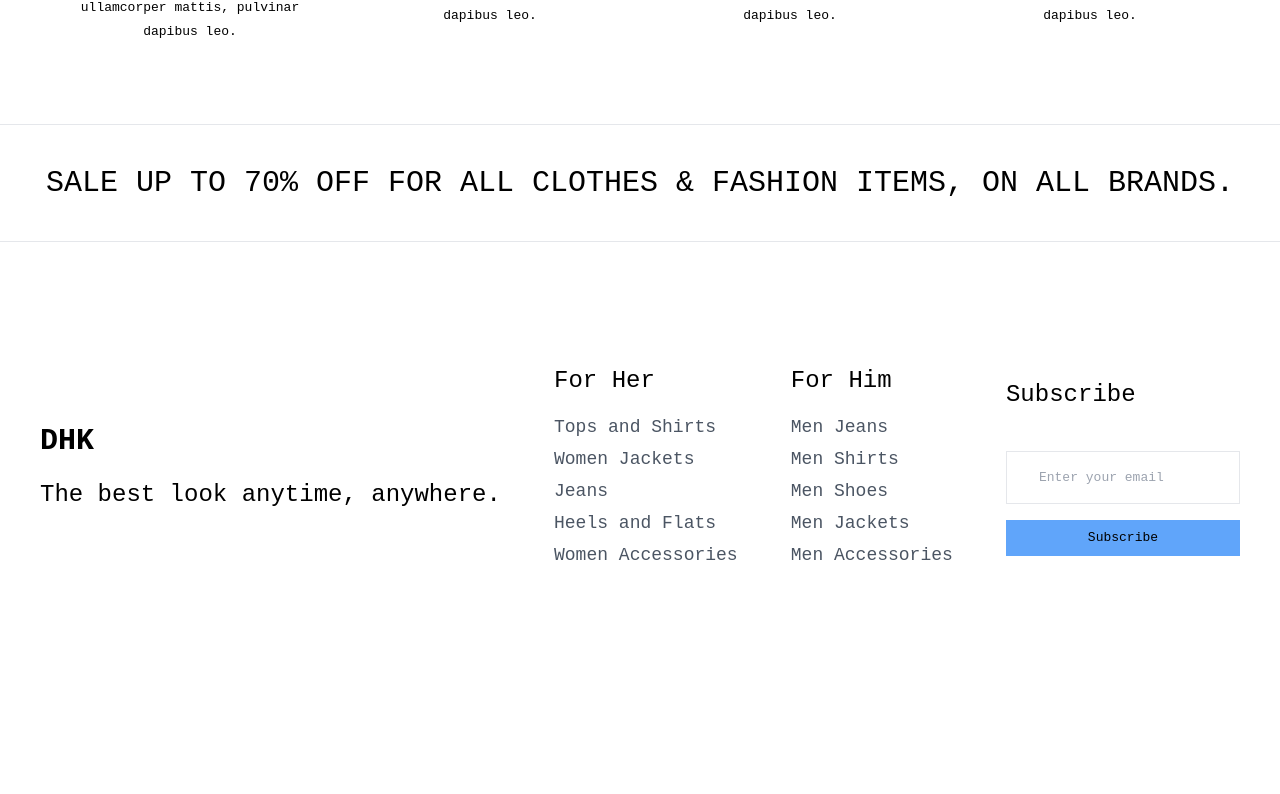
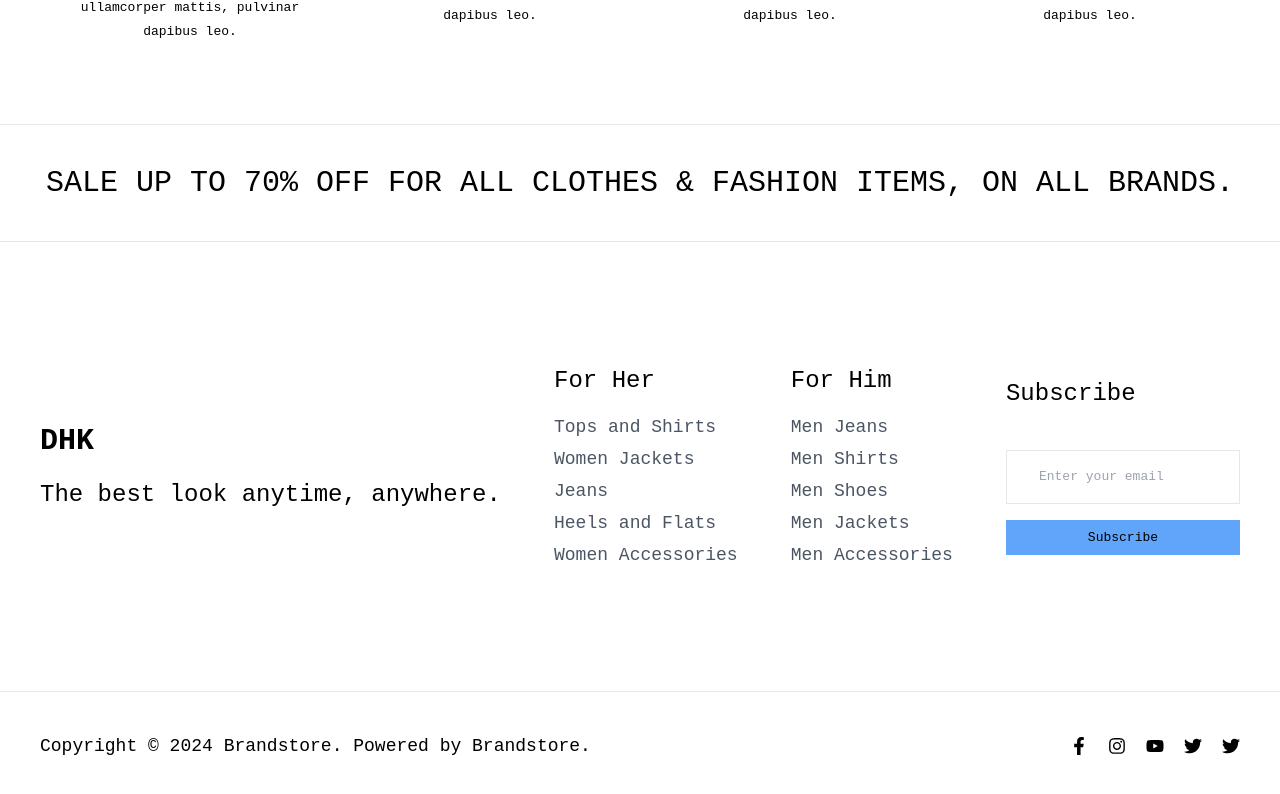
Before and after one commit to VividXe/shopping-portfolio, a Next.js app: page / in a window 1280 px wide. Shown: the part 2748-3542 px from the top of the page. Before the commit the page ends 3440 px from the top, so only its background shows below. Built offline with nearby package versions, Linux system fonts and the light colour scheme.

Commit message:
footer added

```diff
--- /dev/null
+++ b/src/components/home/copyright/copyright.tsx
@@ -0,0 +1,22 @@
+import {
+  FaFacebookF,
+  FaInstagram,
+  FaYoutube,
+  FaTwitter,
+} from "react-icons/fa";
+function Copyright() {
+  return (
+    <div className="text-black text-lg flex-col flex gap-5 md:flex lg:flex lg:flex-row md:flex-row lg:justify-between lg:items-center p-10">
+      <p>Copyright © 2024 Brandstore. Powered by Brandstore.</p>
+      <div className="flex gap-5 items-center">
+        <FaFacebookF />
+        <FaInstagram />
+        <FaYoutube />
+        <FaTwitter />
+        <FaTwitter />
+      </div>
+    </div>
+  );
+}
+
+export default Copyright;
--- a/src/components/layouts/footer/footer.tsx
+++ b/src/components/layouts/footer/footer.tsx
@@ -2,7 +2,7 @@ import React from "react";
 
 function Footer() {
   return (
-    <div className="flex flex-wrap gap-5 lg:justify-between text-black h-[450px] p-10">
+    <div className="flex flex-wrap gap-5 lg:justify-between text-black h-auto lg:h-[450px] p-10 border-b">
       <div className="flex flex-col gap-5 items-start justify-center">
         <a href="/home" className="text-3xl font-bold">
           DHK
--- a/src/components/layouts/index.tsx
+++ b/src/components/layouts/index.tsx
@@ -1,3 +1,4 @@
+import Copyright from "../home/copyright/copyright";
 import Footer from "./footer/footer";
 import Header from "./header/header";
 
@@ -7,6 +8,7 @@ function Layouts({ children }: { children: React.ReactNode }) {
       <Header />
       {children}
       <Footer />
+      <Copyright />
     </div>
   );
 }
```
